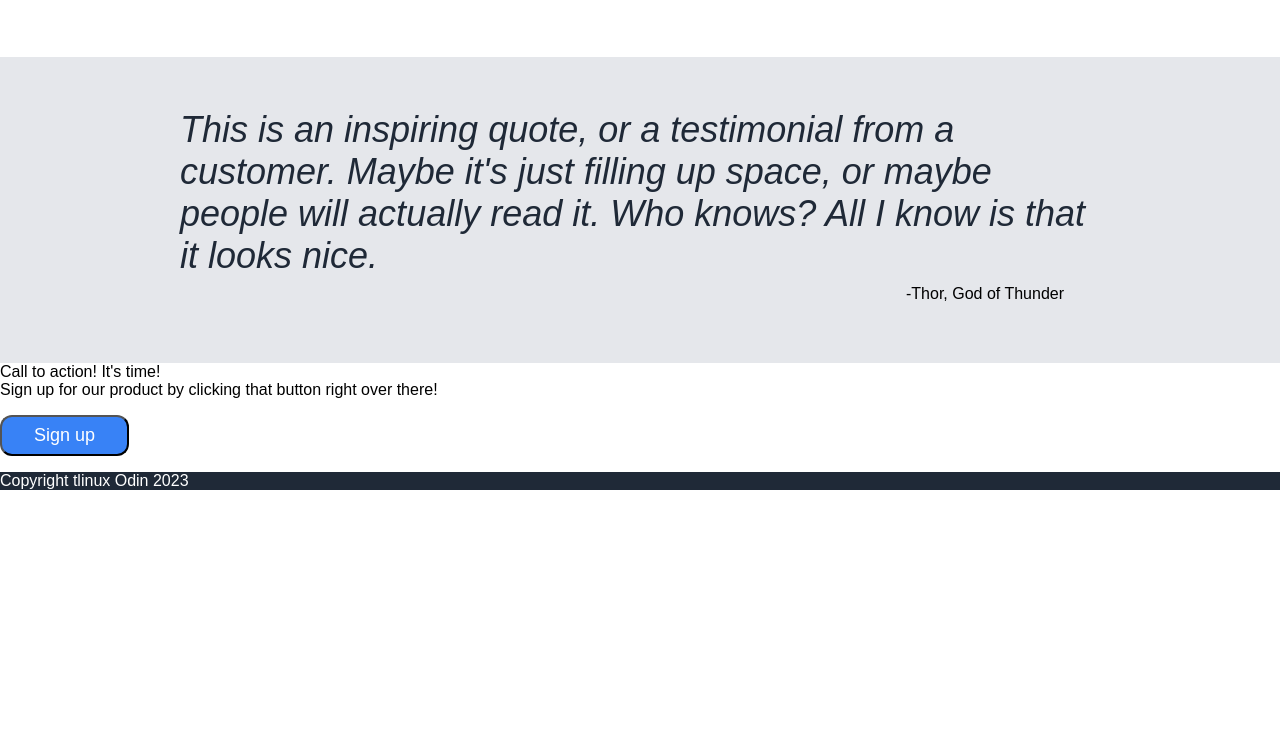
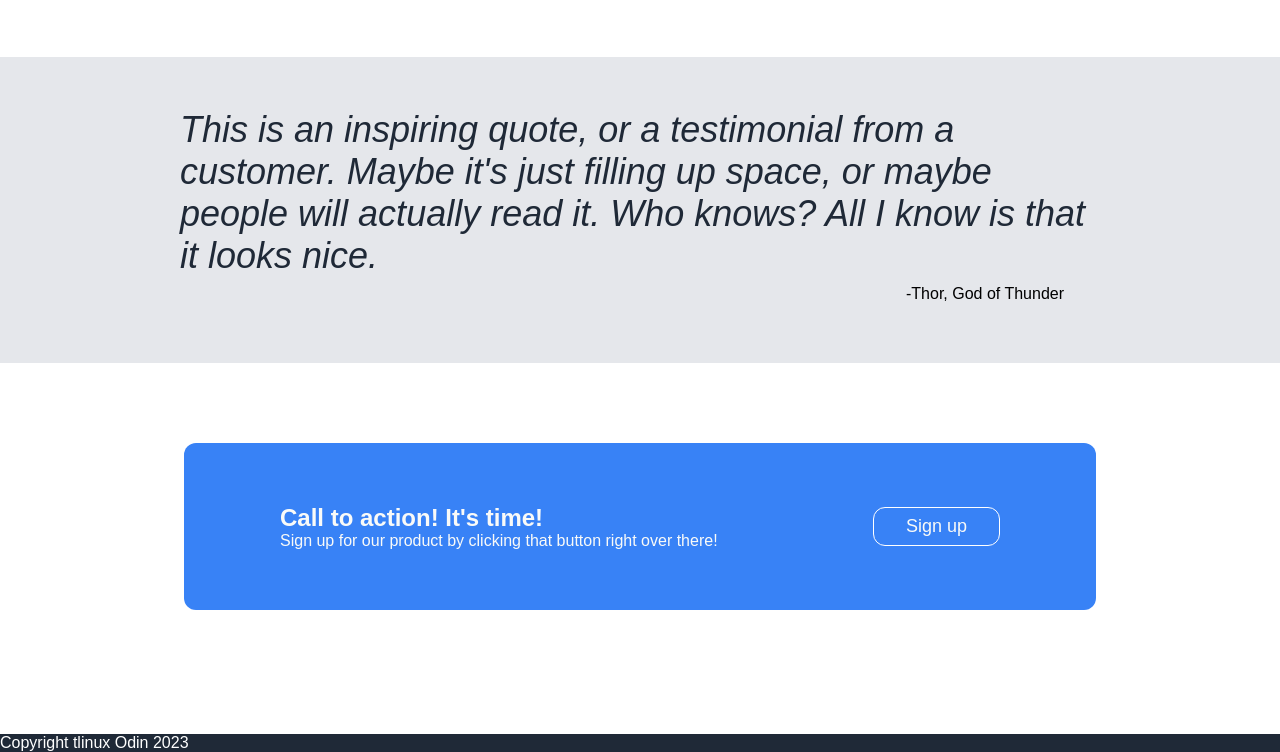
Before and after one commit to MasterT-800/odin-landing-page, a plain HTML site: page index.html in a window 1280 px wide. Shown: the part 762-1514 px from the top of the page. Before the commit the page ends 1252 px from the top, so only its background shows below. Drawn offline with Linux system fonts and the light colour scheme.

Commit message:
Add style to fourth container and moved button into container

```diff
--- a/index.html
+++ b/index.html
@@ -59,8 +59,9 @@
                 <div class="call-head">Call to action! It's time!</div>
                 <div>Sign up for our product by clicking that button right over there!</div>
             </div>
+            <button>Sign up</button>
         </div>
-        <button>Sign up</button>
+
     </div>
     <div class="footer">Copyright tlinux Odin 2023</div>
 </body>
--- a/style.css
+++ b/style.css
@@ -11,7 +11,7 @@ body {
     color: white;
 }
 
-.header-container, .second-container, .third-container {
+.header-container, .second-container, .third-container, .fourth-container {
     display: flex;
     flex-direction: column;
     padding: 16px 120px 60px 120px;
@@ -128,3 +128,24 @@ button {
 .author {
     margin-right: 96px;
 }
+
+.call-container {
+    display: flex;
+    justify-content: space-between;
+    align-items: center;
+    background-color: #3882f6;
+    border-radius: 12px;
+    color: #F9FaF8;
+    margin: 64px;
+    padding: 48px 96px;
+}
+
+.call-head {
+    font-size: 24px;
+    font-weight: bold;
+}
+
+.call-container button {
+    color: #F9FaF8;
+    border: 1px solid white;
+}
```
